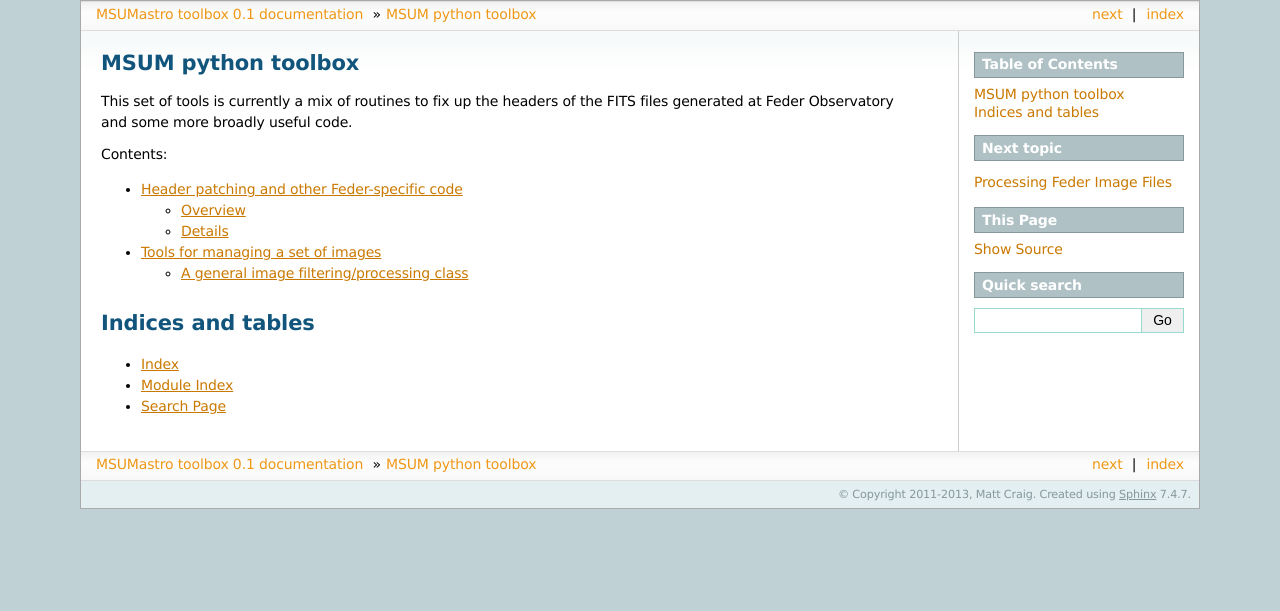
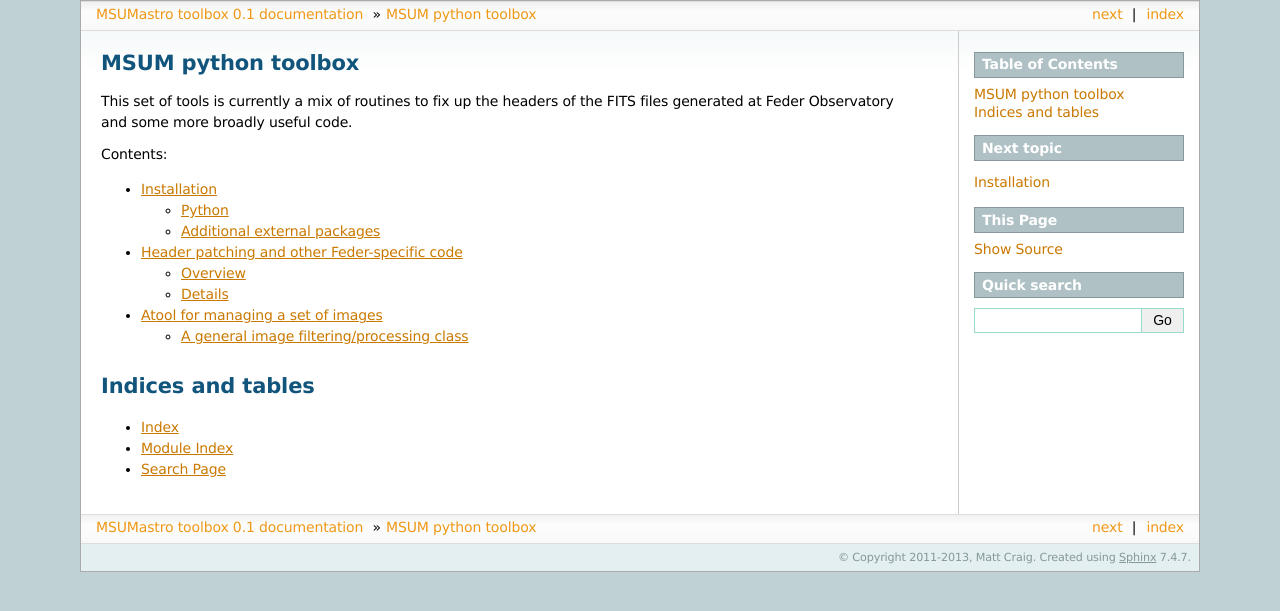
Before and after one commit to mwcraig/msumastro, a Sphinx documentation site: the page built from docs/index.rst, in a window 1280 px wide. Shown: the top 611 px of the page. Built offline with Sphinx 7.4.7, drawn with Linux system fonts in a browser that asks for light colours.

Commit message:
Initial version of installation instructions

```diff
--- a/docs/index.rst
+++ b/docs/index.rst
@@ -19,8 +19,9 @@
 .. toctree::
    :maxdepth: 2
 
+   Installation <installation>
    Header patching and other Feder-specific code <feder_processing>
-   Tools for managing a set of images <image_processing>
+   Atool for managing a set of images <image_processing>
 
 
 Indices and tables
```
Also changed, not shown: docs/installation.rst (added, +13 -0 lines).
